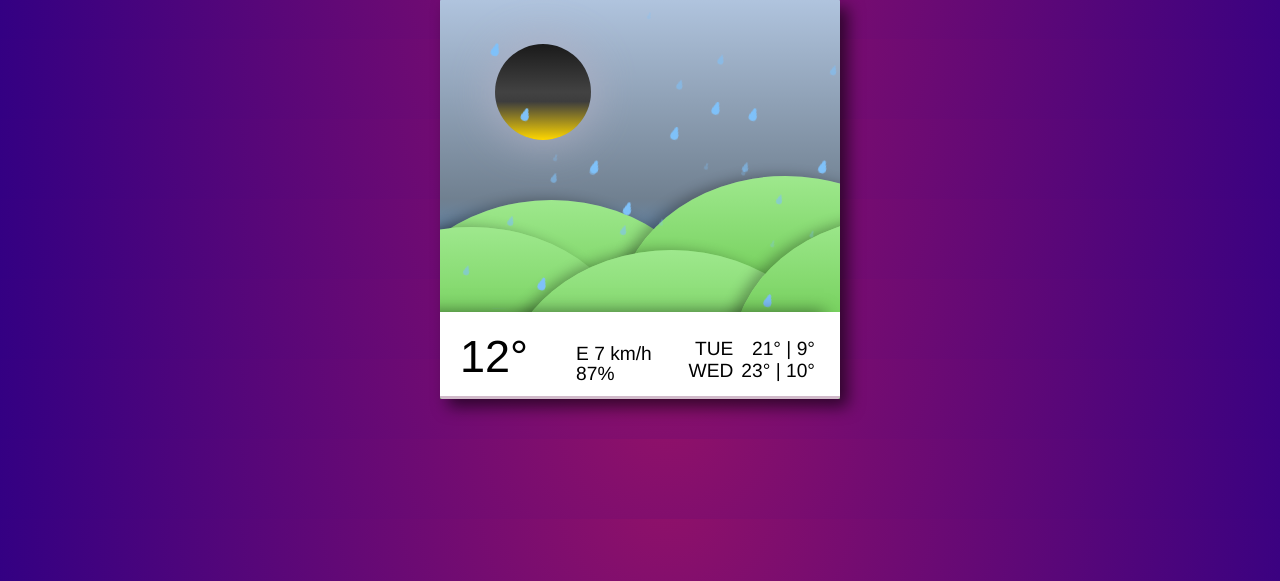
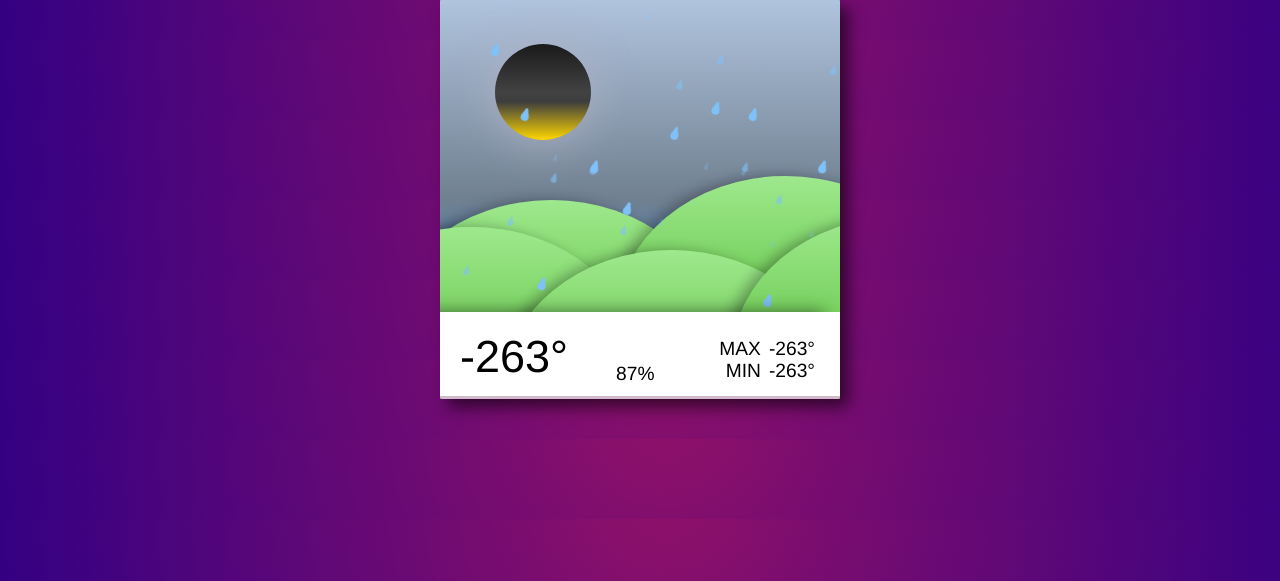
Before and after one commit to Dawinartor/django_weatherapp, a Django app: page / in a window 1280 px wide. Shown: the part 201-782 px from the top of the page. Run offline with Django 4.2, Linux system fonts and the light colour scheme; tables that the repository leaves empty hold one stand-in row (values such as "Sample post"); a database or web service that is not in the repository returns one stand-in record (values such as "Sample title"); data that the repository does not hold is empty; some web fonts are replaced.

Commit message:
Added partially context values in rainning.html

```diff
--- a/weather/templates/weather/rainning.html
+++ b/weather/templates/weather/rainning.html
@@ -17,24 +17,24 @@
       <div class="front">
             <div>
                 <div class="temperature">
-                    12°
+                    {{ current_temperature }}°
                 </div>
                 <div class="icons">
                     <i class="fas fa-wind"></i><br/><i class="fas fa-tint"></i>
                 </div>
                 <div>
                     <div class="info">
-                         E 7 km/h <br> 87%
+                          <br> 87%
                     </div>
                     <table class="preview">
                         <tbody>
                             <tr>
-                                <td>Tue</td>
-                                <td>21° | 9°</td>
+                                <td> max </td>
+                                <td>{{ temperature_today_max }}°</td>
                             </tr>
                             <tr>
-                                <td>Wed</td>
-                                <td>23° | 10°</td>
+                                <td> min </td>
+                                <td>{{ temperature_today_min }}°</td>
                             </tr>
                         </tbody>
                     </table>
--- a/weather/views.py
+++ b/weather/views.py
@@ -16,6 +16,7 @@ def WebtherView(request):
     base_url = weather_util.get_url("Bremen", "Germany")
     raw_data = weather_util.get_weather_data_raw(base_url)
     context = weather_util.get_webther_format(raw_data)
+    print(context)
 
     # conditional template switch logic
     if context['current_weather_status'] == "Drizzel" or "Rain" or "Thunderstorm" or "Snow":
@@ -26,15 +27,6 @@ def WebtherView(request):
     if context['current_weather_status'] == "Clear":
         template_name = weather_templates['clear']
 
-
-
     return render(request, template_name, context)
 
-#def WebtherView(TemplateView): #todo: implement api call and showing data in view
- #   template_name = 'base.html'
-
-  #  weather_templates = {
-   #     'rainny': 'weather/rain.html',
-    #    'sunny': 'weather/sun.html',
-     #   'clear': 'weather/clear.html'
-   # }
+#def WebtherView(TemplateView): #TODOO: implement api call and showing data in view
```
Also changed, not shown: weather/templates/weather/home.html (deleted, +0 -10 lines).
